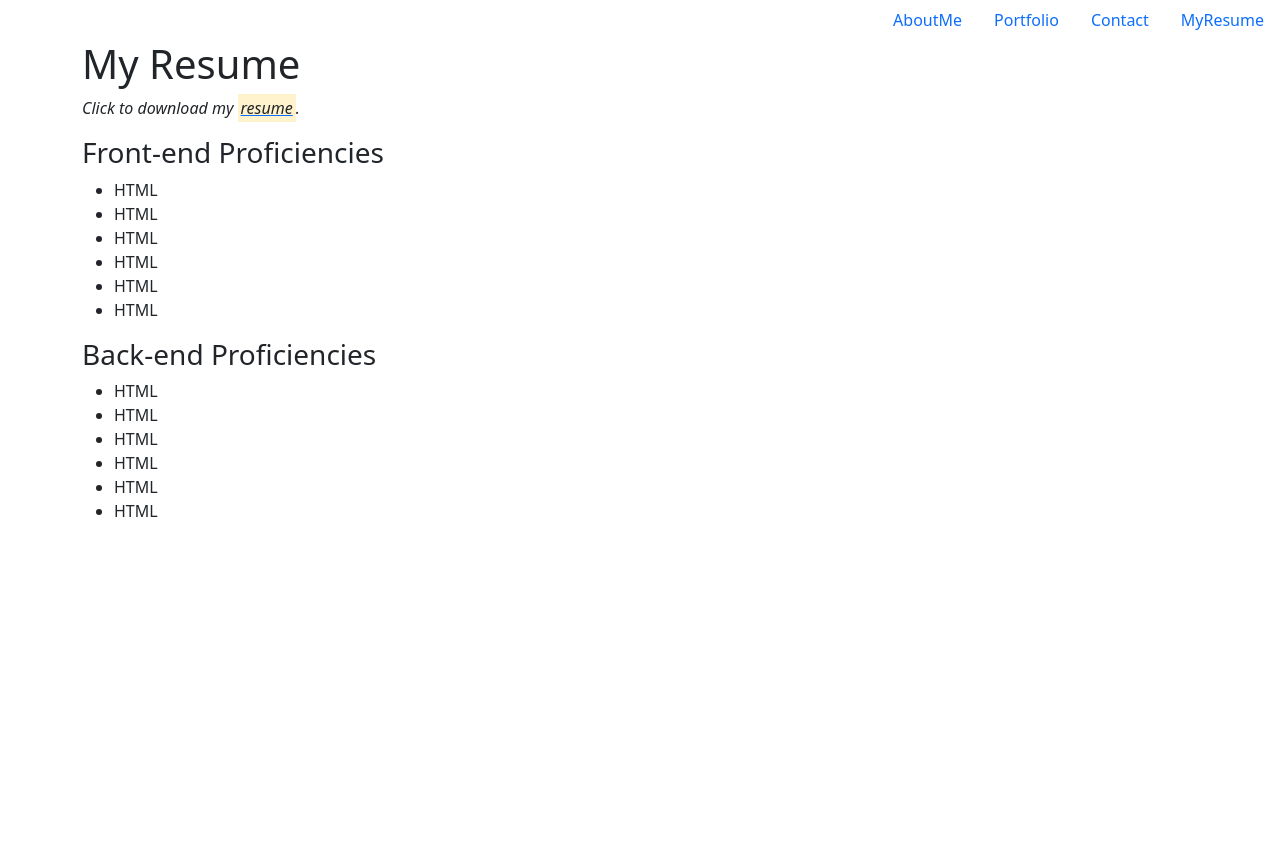
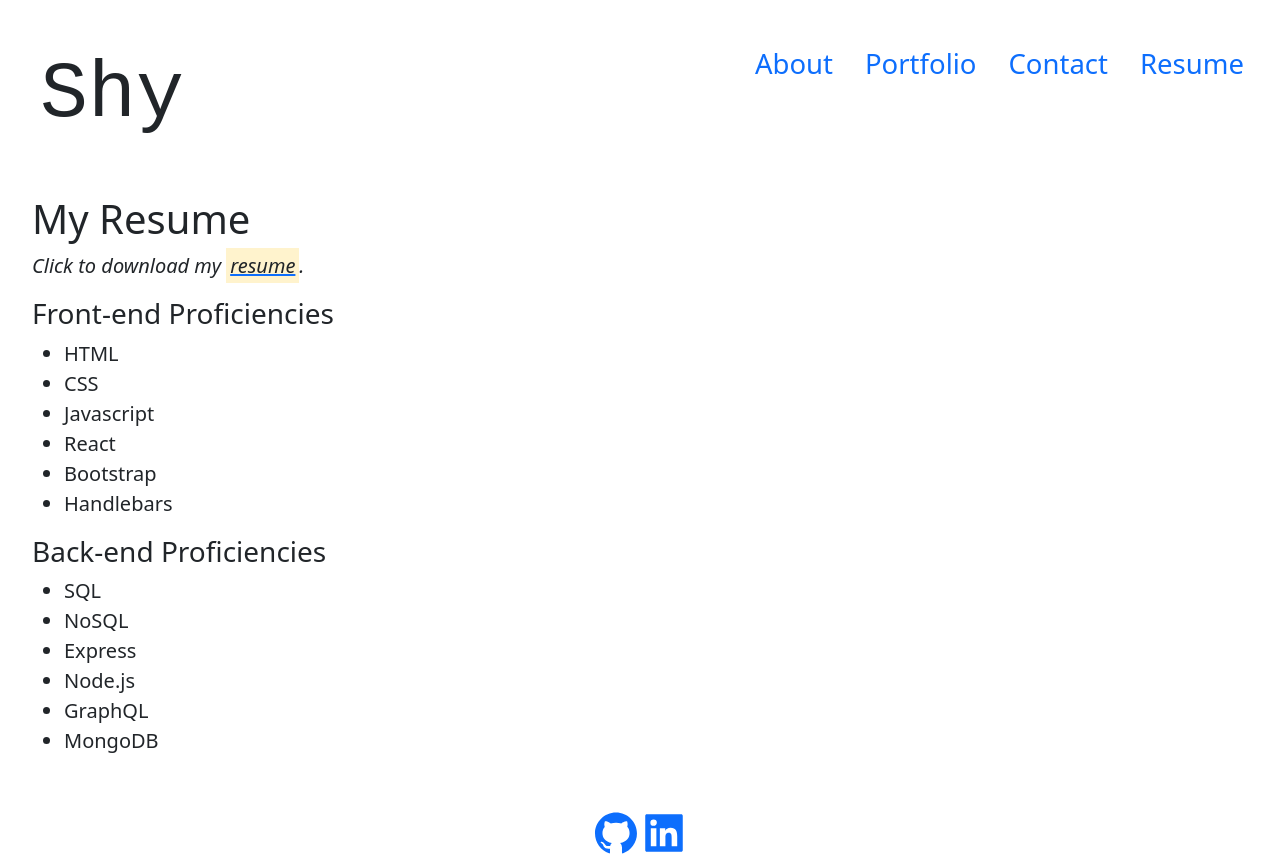
Before and after one commit to sailorshy94/ReactMyPortfolioAssign, a React (Vite) app: page /MyResume in a window 1280 px wide. Before the commit the page ends 800 px from the top, so only its background shows below. Built offline with nearby package versions, Linux system fonts and the light colour scheme.

Commit message:
removed unnecessary NavMenu from app.js, added component for Form on contact page, created Header component, imported both Header and Footer on all pages, fixed NavMenu styling so that it would look better on webpage, finished aboutme and resume text

```diff
--- a/src/App.jsx
+++ b/src/App.jsx
@@ -1,12 +1,10 @@
 // import Outlet, Outlet component allows swapping between diff pgs based on URL
 import { Outlet } from 'react-router-dom';
-import NavMenu from './components/NavMenu';
 
 
 function App() {
   return (
     <>
-    <NavMenu />
       <main>
         <Outlet />
       </main>
--- /dev/null
+++ b/src/components/ContactForm.jsx
@@ -0,0 +1,34 @@
+ {/* TODO:
+          {/* if name, email or msg left blank and user moves cursor away = notification at bottom below that says "this field is req" */}
+          {/* if email not valid, notif = "entered invalid email address" */}
+
+
+function Form() {
+    // const handleBlur = (event) => {
+    //     if (event.target === ) {
+    //         console.log('event!!')
+    //     }
+    //   };
+    //  onBlur={handleBlur}
+    return (
+        <form style={{fontSize: '23px'}}>
+            <div class="form-group">
+                <label for="nameInput">Name:</label>
+                <input type="name" class="form-control" placeholder="Your Name" />
+            </div>
+            <div class="form-group">
+                <label for="emailInput">Email:</label>
+                <input type="email" class="form-control" placeholder="Email" />
+            </div>
+            <div class="form-group">
+                <label for="msgInput">Message:</label>
+                <textarea class="form-control" rows="3" placeholder="Thoughts, questions, ideas? Contact Me :)" ></textarea>
+            </div>
+            {/* using empty p tag as a way to create space btw button and textbox */}
+            <p></p>
+            <button type="submit" className="btn btn-info">Submit</button>
+        </form>
+    );
+}
+
+export default Form;
--- a/src/components/Header.jsx
+++ b/src/components/Header.jsx
@@ -1,11 +1,21 @@
-// TODO: create header el
-// color that goes across entire screen
-// to far left is my Name
-// to far right is the Nav tabs
-// import NavMenu from "./NavMenu";
+import NavMenu from "./NavMenu";
 
-// function Header() {
-//     return (
-//         <NavMenu />
-//     );
-// }
+function Header() {
+    return (
+        <><section style={{
+            paddingTop: '15px',
+            paddingLeft: '20px',
+            fontSize: '5em'
+        }}>
+            <div class="row">
+                <header class='col-md-6' style={{fontFamily: "monospace"}}>Shy</header>
+                <nav class='col-md-6'>
+                    <NavMenu />
+                </nav>
+            </div>
+        </section>
+        </>
+    );
+}
+
+export default Header;
--- a/src/components/NavMenu.jsx
+++ b/src/components/NavMenu.jsx
@@ -9,15 +9,17 @@ function NavMenu() {
       display: 'flex',
       flexDirection: 'row',
       alignItems: 'flex-end',
-      justifyContent: 'flex-end'
+      justifyContent: 'flex-end',
+      fontSize: '27.5px'
     }}>
-      <ul className="nav" >
+      <div>
+        <ul className="nav">
           <li className="nav-item">
             <Link
               to="/"
               className={currentPage === '/' ? 'nav-link contrast' : 'nav-link'}
             >
-            AboutMe
+              About
             </Link>
           </li>
           <li className="nav-item">
@@ -41,10 +43,11 @@ function NavMenu() {
               to="/MyResume"
               className={currentPage === '/MyResume' ? 'nav-link contrast' : 'nav-link'}
             >
-            MyResume
+            Resume
             </Link>
           </li>
         </ul>
+      </div>
     </section>
   );
 }
--- a/src/pages/AboutMe.jsx
+++ b/src/pages/AboutMe.jsx
@@ -1,25 +1,29 @@
-// TODO: add Header(Nav nested)
-// <p></p> short para abt dev
-
-// import Header from "../components/Header";
+import Header from "../components/Header";
 import Footer from "../components/Footer";
 
 export default function AboutMe() {
   return (
-    <><div className="container">
-      {/* <div><Header /></div> */}
+    <>
+      <section style={{
+        padding: '20px'
+      }}>
+        <div>
+          <Header />
+        </div>
+        <div class="container-fluid">
+          <img src="./src/assets/challenge20avatarimg.png" alt="My picture" class="img-thumbnail"></img>
           <h1>About Me</h1>
-      <img src="./src/assets/challenge20avatarimg.png" alt="My picture" class="img-thumbnail"></img>
           <body>
             <p></p>
-          <p>
-          Hi I'm Shy!! I am an emerging full-stack developer currently finishing a Bootcamp program. I enjoy...
+            <p style={{fontSize: '20px'}}>
+              Hi I'm Shy!! I am based in the state of NC. I am an emerging full-stack developer currently finishing a Bootcamp program. I enjoy learning about new advancements in the tech and programming world, and playing video games. Learning how to code and interacting with my fellow web devs has been a great experience so far. I like to express my creativity and working with others to solve problems! Let's be friends!
             </p>
           </body>
         </div>
         <div>
           <Footer />
         </div>
+      </section>
     </>
   );
 }
--- a/src/pages/Contact.jsx
+++ b/src/pages/Contact.jsx
@@ -1,27 +1,20 @@
+import Header from "../components/Header";
+import Footer from "../components/Footer";
+import Form from "../components/ContactForm";
+
 export default function Contact() {
   return (
-    <div className="container">
-      <h1>Contact Page</h1>
-      {/* TODO: page layout = contact form with fields: name, email, and message  */}
-      {/* if name, email or msg left blank and user moves cursor away = notification at bottom below that says "this field is req" */}
-      {/* if email not valid, notif = "entered invalid email address" */}
-      <form>
-        <div class="form-group">
-          <label for="nameInput">Name:</label>
-          <input type="name" class="form-control" placeholder="Your Name" />
+    <>
+      <section style={{
+        padding: '20px'
+      }}>
+        <Header />
+        <div className="container-fluid">
+          <h1 style={{ paddingTop: '45px' }}>Contact Page</h1>
+          <Form />
         </div>
-        <div class="form-group">
-          <label for="emailInput">Email:</label>
-          <input type="email" class="form-control" placeholder="Email" />
-        </div>
-        <div class="form-group">
-          <label for="msgInput">Message:</label>
-          <textarea class="form-control" rows="3" placeholder="Thoughts, questions, ideas? Contact Me :)"></textarea>
-        </div>
-        <div class="form-group">
-          <button type="submit" className="btn btn-info btn-block">Submit</button>
-        </div>
-      </form>
-    </div>
+        <Footer />
+      </section>
+    </>
   );
 }
--- a/src/pages/MyResume.jsx
+++ b/src/pages/MyResume.jsx
@@ -1,31 +1,40 @@
-// TODO: import Header(Nav nested) and Footer components
+import Header from '../components/Header';
+import Footer from '../components/Footer';
 
 export default function MyResume() {
   return (
-    <div className="container">
-      <h1>My Resume</h1>
+    <>
+      <section style={{
+        padding: '20px'
+      }}>
+        <Header />
+        <div className="container-fluid">
+          <h1 style={{ paddingTop: '40px' }}>My Resume</h1>
           {/* the word "resume" should be highlighted and change colors when hover/click, link to LinkedIn */}
-      <p><em>Click to download my <a href='https://www.linkedin.com/in/shyla-butler-851bb5143' target='blank'><mark>resume</mark></a>.</em></p>
+          <p style={{ fontSize: '20px' }}><em>Click to download my <a href='https://www.linkedin.com/in/shyla-butler-851bb5143' target='blank'><mark>resume</mark></a>.</em></p>
           <body>
             <h3>Front-end Proficiencies</h3>
-        <ul>
+            <ul style={{ fontSize: '20px' }}>
               <li>HTML</li>
-          <li>HTML</li>
-          <li>HTML</li>
-          <li>HTML</li>
-          <li>HTML</li>
-          <li>HTML</li>
+              <li>CSS</li>
+              <li>Javascript</li>
+              <li>React</li>
+              <li>Bootstrap</li>
+              <li>Handlebars</li>
             </ul>
             <h3>Back-end Proficiencies</h3>
-        <ul>
-          <li>HTML</li>
-          <li>HTML</li>
-          <li>HTML</li>
-          <li>HTML</li>
-          <li>HTML</li>
-          <li>HTML</li>
+            <ul style={{ fontSize: '20px' }}>
+              <li>SQL</li>
+              <li>NoSQL</li>
+              <li>Express</li>
+              <li>Node.js</li>
+              <li>GraphQL</li>
+              <li>MongoDB</li>
             </ul>
           </body>
         </div>
+      </section>
+      <Footer />
+    </>
   );
 }
--- a/src/pages/Portfolio.jsx
+++ b/src/pages/Portfolio.jsx
@@ -1,18 +1,27 @@
 // TODO: this page will have a Project component that will be used 6 times to create the sections in Portfolio page
 
 // each proj one section w/:
-  // one image
-  // Project Title - highlights when hover, and changes color once clicked - takes user to the Deployed App
-  // if they click Repo then takes them to GH repo
-  // Language used - MERN stack, JS, etc.
+// one image
+// Project Title - highlights when hover, and changes color once clicked - takes user to the Deployed App
+// if they click Repo then takes them to GH repo
+// Language used - MERN stack, JS, etc.
 // layout should be three on one side next to three others, or three across above three across
 
-// TODO: import Header(Nav component nested inside) and Footer components
+import Header from '../components/Header';
+import Footer from '../components/Footer';
 
 export default function Portfolio() {
   return (
-    <div className="container">
-      <h1>Portfolio Page</h1>
-    </div>
+    <>
+      <section style={{
+        padding: '20px'
+      }}>
+        <Header />
+        <div className="container-fluid">
+          <h1 style={{paddingTop: '45px'}}>Portfolio Page</h1>
+        </div>
+        <Footer />
+      </section>
+    </>
   );
 }
```
Lines whose indentation alone changed are shown as unchanged.
